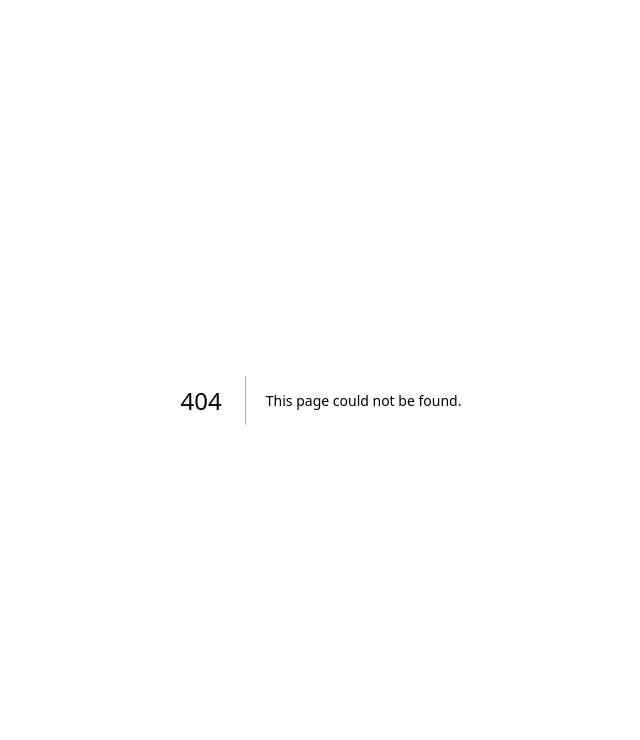
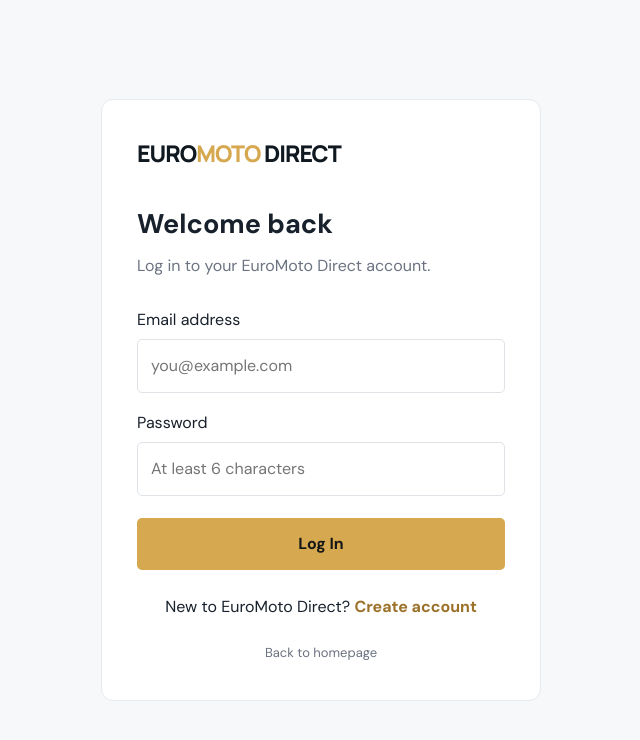
Before and after one commit to Musa-long/motorcycle-, a Next.js app: page /login in a window 1280 px wide. Before the commit this address had no page. Shown: the top 740 px of the page, without its empty margins (319-959 px from the left). Built offline with nearby package versions, Linux system fonts and the light colour scheme; no server answers.

Commit message:
Implement login and registration page

```diff
--- /dev/null
+++ b/src/app/login/page.tsx
@@ -0,0 +1,208 @@
+"use client";
+
+import { useState } from "react";
+import Link from "next/link";
+import { useRouter } from "next/navigation";
+import { supabase } from "@/lib/supabase";
+
+export default function LoginPage() {
+  const router = useRouter();
+
+  const [isRegistering, setIsRegistering] = useState(false);
+  const [email, setEmail] = useState("");
+  const [password, setPassword] = useState("");
+  const [fullName, setFullName] = useState("");
+  const [loading, setLoading] = useState(false);
+  const [message, setMessage] = useState("");
+
+  async function handleSubmit(e: React.FormEvent<HTMLFormElement>) {
+    e.preventDefault();
+    setLoading(true);
+    setMessage("");
+
+    try {
+      if (isRegistering) {
+        const { error } = await supabase.auth.signUp({
+          email,
+          password,
+          options: {
+            data: {
+              full_name: fullName,
+            },
+          },
+        });
+
+        if (error) throw error;
+
+        setMessage(
+          "Account created. Check your email if confirmation is required."
+        );
+      } else {
+        const { error } = await supabase.auth.signInWithPassword({
+          email,
+          password,
+        });
+
+        if (error) throw error;
+
+        router.push("/");
+        router.refresh();
+      }
+    } catch (error) {
+      setMessage(
+        error instanceof Error ? error.message : "Something went wrong."
+      );
+    } finally {
+      setLoading(false);
+    }
+  }
+
+  return (
+    <main
+      style={{
+        minHeight: "100vh",
+        display: "grid",
+        placeItems: "center",
+        padding: "25px",
+        background: "#f7f8fa",
+      }}
+    >
+      <section
+        style={{
+          width: "100%",
+          maxWidth: "440px",
+          background: "#fff",
+          padding: "35px",
+          borderRadius: "12px",
+          border: "1px solid #e7e9ed",
+        }}
+      >
+        <Link href="/" className="logo" style={{ color: "#101820" }}>
+          EURO<span>MOTO</span> DIRECT
+        </Link>
+
+        <h1 style={{ marginTop: "30px", fontSize: "27px" }}>
+          {isRegistering ? "Create your account" : "Welcome back"}
+        </h1>
+
+        <p style={{ color: "#6b7280", marginTop: "8px" }}>
+          {isRegistering
+            ? "Register to start your motorcycle shopping journey."
+            : "Log in to your EuroMoto Direct account."}
+        </p>
+
+        <form
+          onSubmit={handleSubmit}
+          style={{
+            display: "grid",
+            gap: "17px",
+            marginTop: "28px",
+          }}
+        >
+          {isRegistering && (
+            <label>
+              Full name
+              <input
+                required
+                value={fullName}
+                onChange={(e) => setFullName(e.target.value)}
+                placeholder="Your full name"
+                style={inputStyle}
+              />
+            </label>
+          )}
+
+          <label>
+            Email address
+            <input
+              required
+              type="email"
+              value={email}
+              onChange={(e) => setEmail(e.target.value)}
+              placeholder="you@example.com"
+              style={inputStyle}
+            />
+          </label>
+
+          <label>
+            Password
+            <input
+              required
+              type="password"
+              minLength={6}
+              value={password}
+              onChange={(e) => setPassword(e.target.value)}
+              placeholder="At least 6 characters"
+              style={inputStyle}
+            />
+          </label>
+
+          <button
+            type="submit"
+            disabled={loading}
+            className="btn btn-primary"
+            style={{ width: "100%", marginTop: "5px" }}
+          >
+            {loading
+              ? "Please wait..."
+              : isRegistering
+                ? "Create Account"
+                : "Log In"}
+          </button>
+        </form>
+
+        {message && (
+          <p
+            style={{
+              marginTop: "18px",
+              padding: "12px",
+              background: "#f0f4f0",
+              borderRadius: "5px",
+              fontSize: "13px",
+              overflowWrap: "anywhere",
+            }}
+          >
+            {message}
+          </p>
+        )}
+
+        <p style={{ marginTop: "24px", textAlign: "center" }}>
+          {isRegistering
+            ? "Already have an account?"
+            : "New to EuroMoto Direct?"}{" "}
+          <button
+            type="button"
+            onClick={() => {
+              setIsRegistering(!isRegistering);
+              setMessage("");
+            }}
+            style={{
+              border: 0,
+              background: "transparent",
+              color: "#9c7129",
+              fontWeight: 700,
+            }}
+          >
+            {isRegistering ? "Log in" : "Create account"}
+          </button>
+        </p>
+
+        <p style={{ textAlign: "center", marginTop: "20px" }}>
+          <Link href="/" style={{ color: "#6b7280", fontSize: "13px" }}>
+            Back to homepage
+          </Link>
+        </p>
+      </section>
+    </main>
+  );
+}
+
+const inputStyle: React.CSSProperties = {
+  display: "block",
+  width: "100%",
+  padding: "13px",
+  marginTop: "7px",
+  border: "1px solid #dfe3e8",
+  borderRadius: "5px",
+  outline: "none",
+};
```
